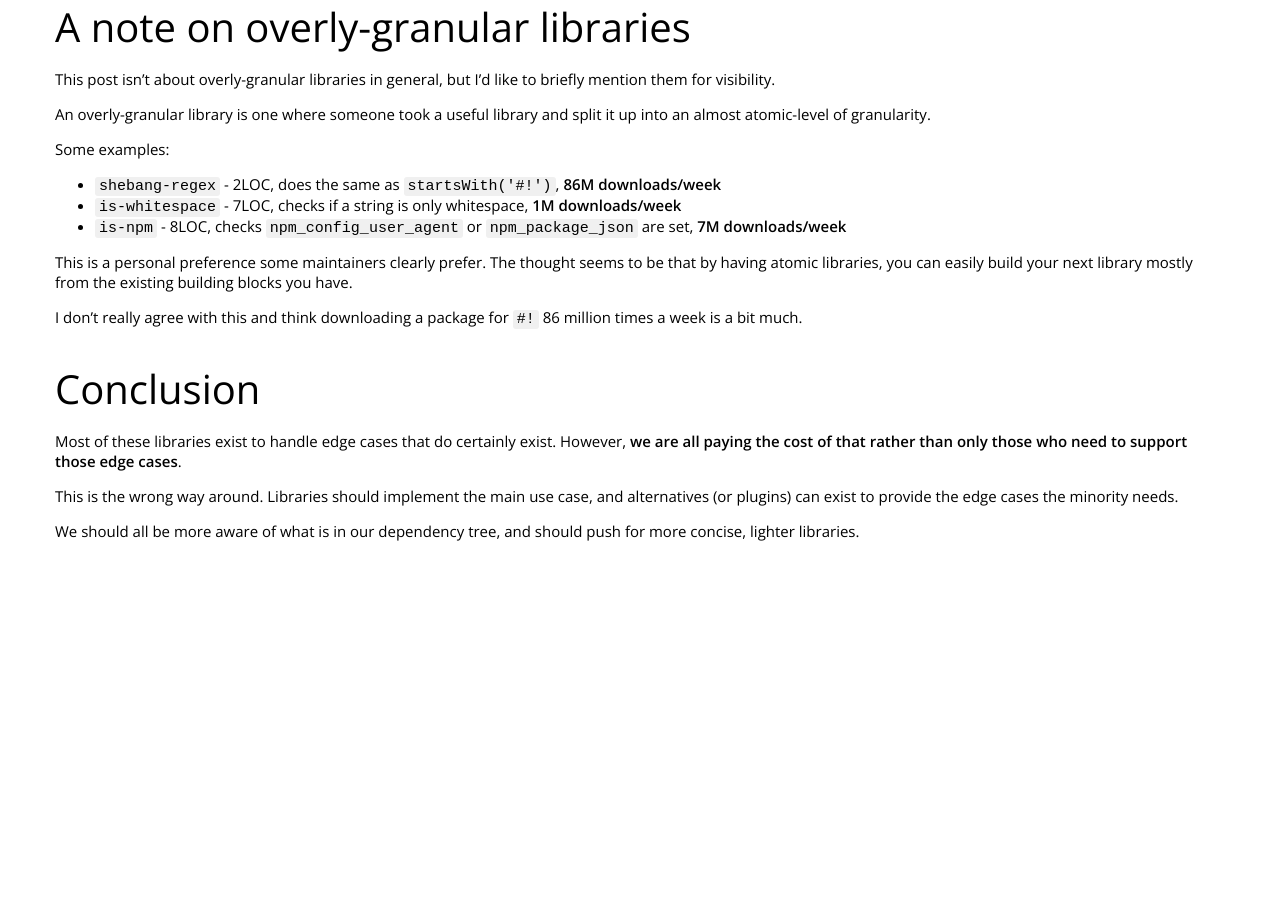
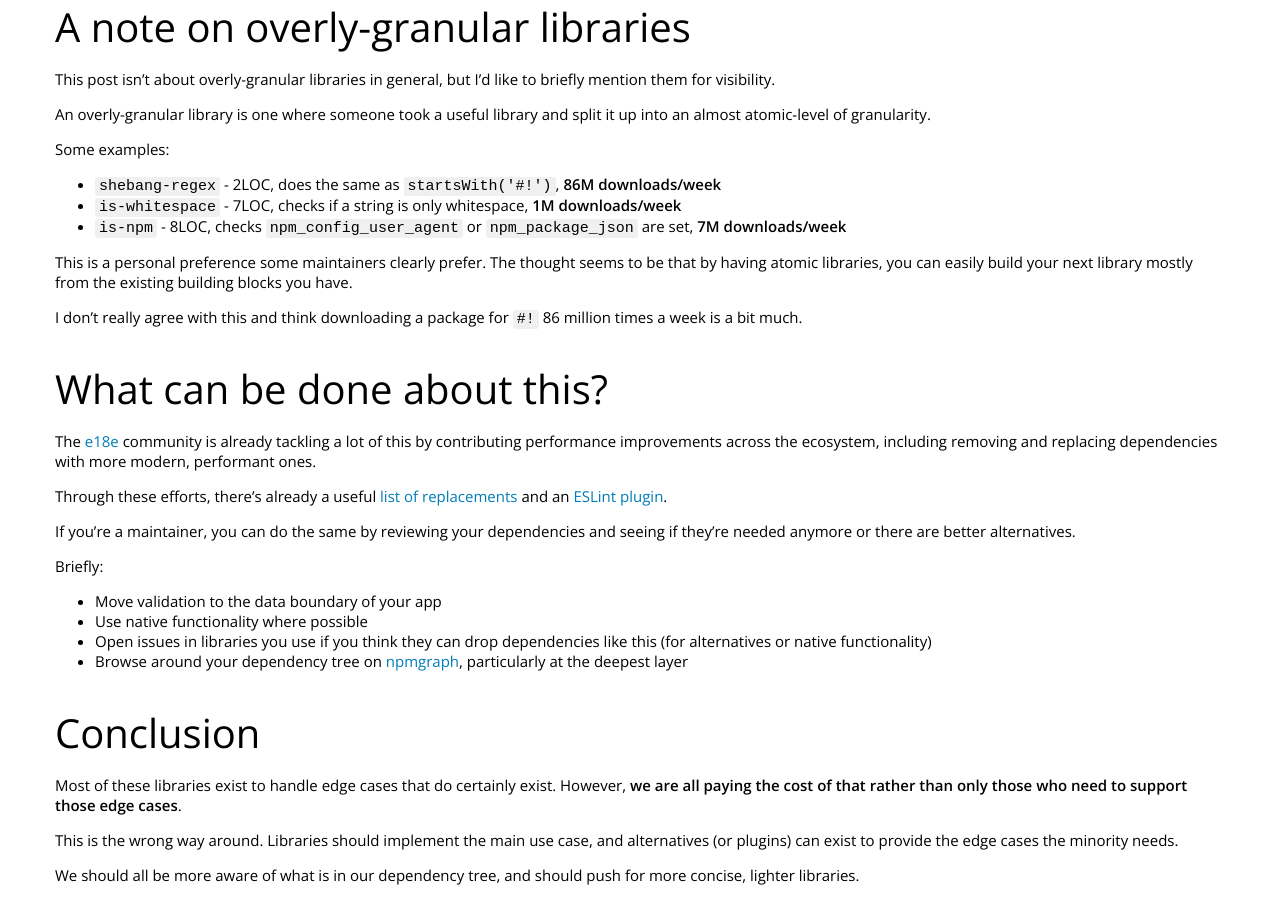
Before and after one commit to 43081j/43081j.github.io, a Jekyll site: the page built from _posts/2025-09-09-overengineering-inputs.md, in a window 1280 px wide and 900 px high, scrolled down 4016 px. Built offline with Jekyll 4.4.1, drawn with Linux system fonts in a browser that asks for light colours; nearby versions of some CDN libraries; comment, search, counter and statistics services are not loaded; before the commit the page ends 4572 px from its top, so only the background shows below that; some of the changed text lies outside the part shown.

Commit message:
docs: add the what to do section

````diff
--- a/_posts/2025-09-09-overengineering-inputs.md
+++ b/_posts/2025-09-09-overengineering-inputs.md
@@ -1,7 +1,7 @@
 ---
 layout: post
-title: Over-engineering inputs
-description: Thoughts on how the ecosystem has suffered from over-engineering of input validation and edge case
+title: The bloat of edge-case first libraries
+description: How building edge-case first led to bloated, overly-granular libraries and what we can do about it
 ---
 
 This is just some of what I've been pondering recently - particularly in terms of how we ended up with such overly-granular dependency trees.
@@ -12,7 +12,7 @@
 
 I believe a lot of the questionably small libraries hiding in our deep dependency trees are a result of over-engineering for inputs and edge cases we've probably never seen.
 
-For example, let's say we want to build a `clamp` library:
+For example, say we're building a `clamp` function:
 
 ```ts
 export function clamp(value: number, min: number, max: number): number {
@@ -207,6 +207,21 @@
 
 I don't really agree with this and think downloading a package for `#!` 86 million times a week is a bit much.
 
+# What can be done about this?
+
+The [e18e](https://e18e.dev) community is already tackling a lot of this by contributing performance improvements across the ecosystem, including removing and replacing dependencies with more modern, performant ones.
+
+Through these efforts, there's already a useful [list of replacements](https://e18e.dev/guide/replacements.html) and an [ESLint plugin](https://github.com/es-tooling/eslint-plugin-depend/).
+
+If you're a maintainer, you can do the same by reviewing your dependencies and seeing if they're needed anymore or there are better alternatives.
+
+Briefly:
+
+- Move validation to the data boundary of your app
+- Use native functionality where possible
+- Open issues in libraries you use if you think they can drop dependencies like this (for alternatives or native functionality)
+- Browse around your dependency tree on [npmgraph](https://npmgraph.js.org/), particularly at the deepest layer
+
 # Conclusion
 
 Most of these libraries exist to handle edge cases that do certainly exist. However, **we are all paying the cost of that rather than only those who need to support those edge cases**.
````
